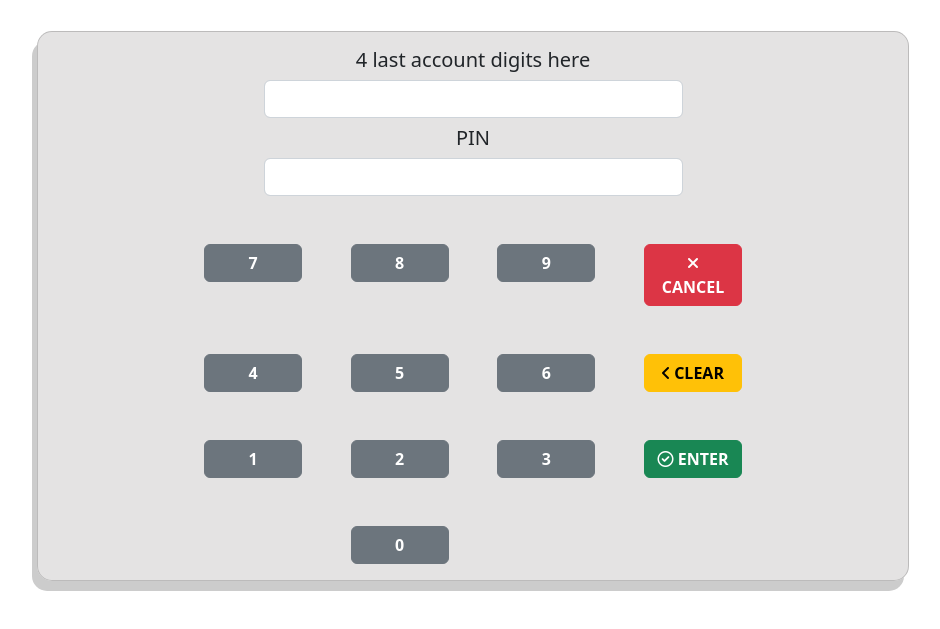
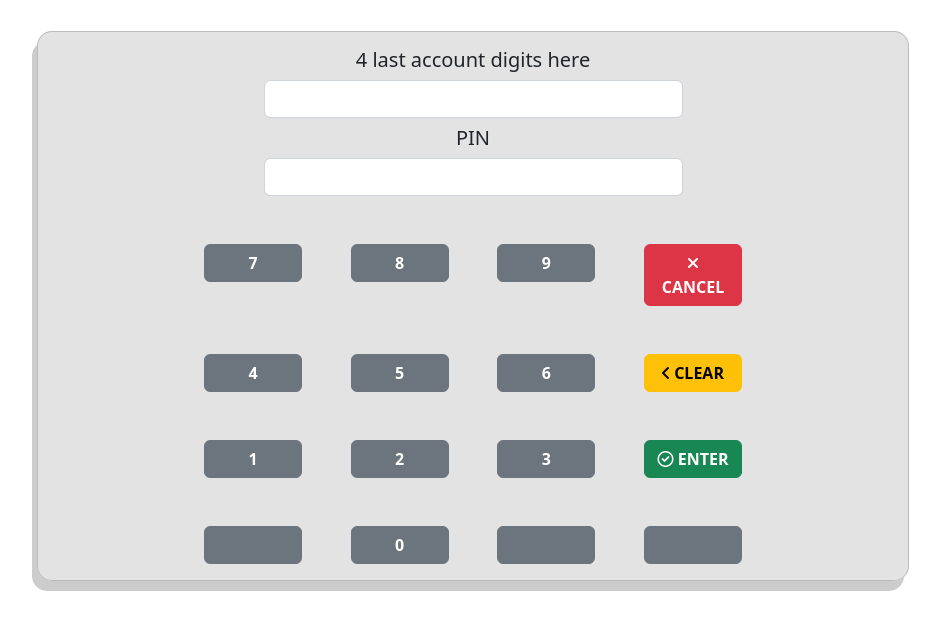
Before and after one commit to RAELTO/atm_vue, a plain HTML site: page frontend/index.html in a window 1280 px wide. Shown: the part 121-750 px from the top of the page, without its empty margins (167-1107 px from the left). Drawn offline with nearby package versions, Linux system fonts and the light colour scheme.

Commit message:
Useless extra buttons were added in order to simulate a real ATM

```diff
--- a/frontend/index.html
+++ b/frontend/index.html
@@ -55,10 +55,10 @@
                         </div>
                         <div class="container">
                             <div class="row mt-5">
-                                <div class="col"></div>
-                                <div class="col-3"><button type="button" class="btn btn-secondary" @click="buttons(0)">0</button></div>
-                                <div class="col"></div>
-                                <div class="col"></div>
+                                <div class="col"><button type="button" class="btn btn-secondary text-secondary">a</button></div>
+                                <div class="col"><button type="button" class="btn btn-secondary" @click="buttons(0)">0</button></div>
+                                <div class="col"><button type="button" class="btn btn-secondary text-secondary">b</button></div>
+                                <div class="col"><button type="button" class="btn btn-secondary text-secondary">c</button></div>
                             </div>
                         </div>
                     </div>
```
Also changed, not shown: css/styles.css (line endings or trailing spaces), 1 other file.
